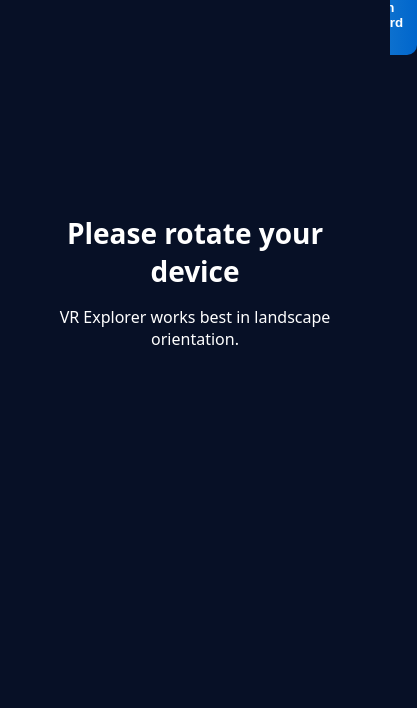
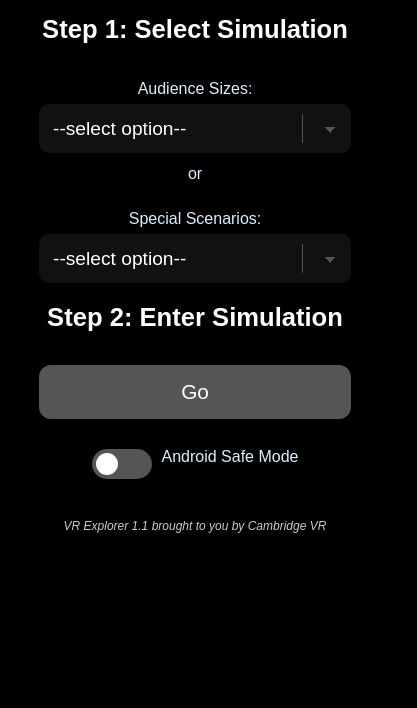
Before and after one commit to CambridgeXR/ExplorerTest9, a plain HTML site: page index.html in a window 390 px wide. Shown: the part 136-844 px from the top of the page, 417 px wide, since content can reach past the window. Drawn offline with Linux system fonts and the light colour scheme.

Commit message:
Update index.html

```diff
--- a/index.html
+++ b/index.html
@@ -1,218 +1,200 @@
-<!doctype html>
+<!DOCTYPE html>
 <html lang="en">
 <head>
-  <meta charset="utf-8" />
-  <meta name="viewport" content="width=device-width,initial-scale=1,viewport-fit=cover" />
-  <meta name="theme-color" content="#0b1220" />
-  <meta name="mobile-web-app-capable" content="yes">
-  <meta name="apple-mobile-web-app-capable" content="yes">
-  <meta name="apple-mobile-web-app-status-bar-style" content="black-translucent">
+<meta charset="UTF-8">
+<meta name="viewport" content="width=device-width, initial-scale=1.0, viewport-fit=cover">
+<title>VR Explorer</title>
 
-  <title>VR Explorer</title>
-  <link rel="manifest" href="/manifest.json">
-  <link rel="icon" href="data:," />
+<link rel="manifest" href="/ExplorerTest9/manifest.json">
 
-  <style>
-    html,body{height:100%;margin:0;background:#071026;color:#fff;font-family:system-ui,-apple-system,Segoe UI,Roboto,'Helvetica Neue',Arial}
-    @media (orientation:portrait){
-      .landscape-warning{display:flex}
-    }
+<meta name="apple-mobile-web-app-capable" content="yes">
+<meta name="apple-mobile-web-app-title" content="VR Explorer">
+<meta name="apple-mobile-web-app-status-bar-style" content="black">
+<link rel="apple-touch-icon" href="/ExplorerTest9/icons/icon-192.png">
 
-    .app{height:100%;display:flex;flex-direction:column;align-items:center;justify-content:flex-start;padding:18px;box-sizing:border-box}
-    h1{font-size:clamp(28px,6vw,48px);margin:8px 0}
-    h2{font-size:18px;margin:6px 0 16px 0;color:#cbe7ff}
+<style>
+body {
+    margin: 0;
+    font-family: Arial, sans-serif;
+    background: #000;
+    color: #fff;
+    text-align: center;
+}
+.container {
+    margin-top: 40px;
+    display: flex;
+    flex-direction: column;
+    align-items: center;
+}
+h1 { font-size: 2.8rem; margin-bottom: 10px; }
+h2 { margin-top: 20px; font-size: 1.6rem; font-weight: 600; }
+label { display: block; margin-top: 15px; font-size: 1rem; color: #dfeeff; text-align: center; }
+select { width: 80%; max-width: 350px; padding: 14px; margin-top: 6px; font-size: 1.2rem; border-radius: 10px; border: none; outline: none; background: #111; color: white; appearance: none; cursor: pointer; background-image: linear-gradient(45deg, transparent 50%, #555 50%), linear-gradient(135deg, #555 50%, transparent 50%), linear-gradient(to right, #555, #555); background-position: calc(100% - 20px) calc(1.2em), calc(100% - 15px) calc(1.2em), calc(100% - 2.5em) 0.5em; background-size: 6px 6px, 6px 6px, 1px 1.5em; background-repeat: no-repeat; }
+.or-text { margin: 12px 0; font-size: 1rem; color: #dfeeff; }
+button#openBtn { margin-top: 12px; padding: 15px 25px; font-size: 1.3rem; color: #fff; border: none; border-radius: 12px; cursor: pointer; width: 80%; max-width: 350px; background-color: #555; }
+button#openBtn.active { background-color: #28a745; }
+footer { margin-top: 40px; font-size: 0.75rem; font-style: italic; opacity: 0.8; margin-bottom: 20px; }
 
-    .controls{display:flex;gap:12px;align-items:center;margin-bottom:18px}
-    select{padding:10px 12px;border-radius:8px;border:1px solid rgba(255,255,255,0.12);background:rgba(255,255,255,0.03);color:#fff;font-size:15px}
+#playerWrap { position: fixed; inset: 0; display: none; background: #000; z-index: 1000; align-items: center; justify-content: center; flex-direction: column; }
+#playerWrap iframe { width: 100%; height: 100%; border: 0; }
 
-    .footer{margin-top:auto;font-size:12px;font-style:italic;opacity:0.8;padding-bottom:6px}
-
-    .start-btn{margin-top:8px;padding:10px 14px;border-radius:10px;border:none;background:linear-gradient(90deg,#2b8bd6,#0066cc);color:white;font-weight:600}
-
-    .player-wrap{position:fixed;inset:0;display:none;background:black;z-index:60;align-items:center;justify-content:center}
-    .player-toolbar{position:absolute;top:10px;left:10px;z-index:120}
-    .player-toolbar button{padding:8px 12px;border-radius:8px;border:none;background:rgba(255,255,255,0.08);color:#fff}
-
-    .cardboard{display:flex;width:100%;height:100%;overflow:hidden}
-    .cardboard iframe{flex:1;border:0;height:100%;width:50vw}
-
-    .mono iframe{width:100%;height:100%}
-
-    .landscape-warning{position:fixed;inset:0;background:#071026;z-index:9999;display:none;align-items:center;justify-content:center;color:#fff;text-align:center;padding:20px}
-  </style>
+#safeModeToggle {
+    display: flex;
+    align-items: center;
+    justify-content: center;
+    margin-top: 15px;
+}
+/* Modern toggle switch */
+.switch {
+  position: relative;
+  display: inline-block;
+  width: 60px;
+  height: 30px;
+}
+.switch input { display: none; }
+.slider {
+  position: absolute;
+  cursor: pointer;
+  top: 0; left: 0; right: 0; bottom: 0;
+  background-color: #555;
+  transition: 0.4s;
+  border-radius: 30px;
+}
+.slider:before {
+  position: absolute;
+  content: "";
+  height: 22px;
+  width: 22px;
+  left: 4px;
+  bottom: 4px;
+  background-color: white;
+  transition: 0.4s;
+  border-radius: 50%;
+}
+input:checked + .slider { background-color: #28a745; }
+input:checked + .slider:before { transform: translateX(30px); }
+</style>
 </head>
 <body>
-  <div class="landscape-warning" id="landWarn">
-    <div>
-      <h1>Please rotate your device</h1>
-      <p>VR Explorer works best in landscape orientation.</p>
-    </div>
-  </div>
 
-  <main class="app" id="app">
+<div class="container" id="home">
     <h1>VR Explorer</h1>
-    <h2>Select Simulation</h2>
+    <h2>Step 1: Select Simulation</h2>
 
-    <div class="controls" aria-hidden="false">
-      <div>
-        <label for="audience">Audience Sizes</label><br>
-        <select id="audience"></select>
-      </div>
-      <div>
-        <label for="scenarios">Special Scenarios</label><br>
-        <select id="scenarios"></select>
-      </div>
-      <div>
-        <button id="openBtn" class="start-btn">Open in Cardboard VR</button>
-      </div>
+    <label for="audienceSelect">Audience Sizes:</label>
+    <select id="audienceSelect">
+        <option value="" selected disabled>--select option--</option>
+    </select>
+
+    <div class="or-text">or</div>
+
+    <label for="scenarioSelect">Special Scenarios:</label>
+    <select id="scenarioSelect">
+        <option value="" selected disabled>--select option--</option>
+    </select>
+
+    <h2>Step 2: Enter Simulation</h2>
+    <button id="openBtn">Go</button>
+
+    <div id="safeModeToggle">
+      <label class="switch">
+        <input type="checkbox" id="safeMode">
+        <span class="slider"></span>
+      </label>
+      <span style="margin-left:10px;color:#dfeeff;">Android Safe Mode</span>
     </div>
 
-    <div class="footer">VR Explorer 1.1 brought to you by Cambridge VR</div>
-  </main>
+    <footer>VR Explorer 1.1 brought to you by Cambridge VR</footer>
+</div>
 
-  <div class="player-wrap" id="playerWrap">
-    <div class="player-toolbar">
-      <button id="exitBtn">Exit VR</button>
-    </div>
-    <div id="playerArea" class="cardboard" aria-live="polite"></div>
-  </div>
+<div id="playerWrap"></div>
 
-  <script>
-    const VIDEOS = {
-      "Audience Sizes": [
-        { id: 'N0-CF', title: 'Audience of 0', url: 'https://player.virtualrealitypublicspeaking.com/?video=N0-CF' },
-        { id: 'N1-CF', title: 'Audience of 1', url: 'https://player.virtualrealitypublicspeaking.com/?video=N1-CF' },
-        { id: 'N2-CF', title: 'Audience of 2', url: 'https://player.virtualrealitypublicspeaking.com/?video=N2-CF' },
-        { id: 'N4-CF', title: 'Audience of 4', url: 'https://player.virtualrealitypublicspeaking.com/?video=N4-CF' },
-        { id: 'N9-CF', title: 'Audience of 9', url: 'https://player.virtualrealitypublicspeaking.com/?video=N9-CF' },
-        { id: 'N16-CF', title: 'Audience of 16', url: 'https://player.virtualrealitypublicspeaking.com/?video=N16-CF' },
-        { id: 'N25-CF', title: 'Audience of 25', url: 'https://player.virtualrealitypublicspeaking.com/?video=N25-CF' },
-        { id: 'N50-CF', title: 'Audience of 50', url: 'https://player.virtualrealitypublicspeaking.com/?video=N50-CF' },
-        { id: 'N100-CF', title: 'Audience of 100', url: 'https://player.virtualrealitypublicspeaking.com/?video=N100-CF' },
-        { id: 'N500-CF', title: 'Audience of 500', url: 'https://player.virtualrealitypublicspeaking.com/?video=N500-CF' },
-        { id: 'N10K-CF', title: 'Audience of 1000s', url: 'https://player.virtualrealitypublicspeaking.com/?video=N10K-CF' }
-      ],
-      "Special Scenarios": [
-        { id: 'ACC01-CF', title: 'TV teleprompter', url: 'https://player.virtualrealitypublicspeaking.com/?video=ACC01-CF' },
-        { id: 'JIC01-CF', title: 'Job interview', url: 'https://player.virtualrealitypublicspeaking.com/?video=JIC01-CF' },
-        { id: 'RIC01-CF', title: 'Radio interview', url: 'https://player.virtualrealitypublicspeaking.com/?video=RIC01-CF' }
-      ]
-    };
+<script>
+// ------------------- VIDEO DATA -------------------
+const videos = {
+  "Audience of 0": { vrLink: "https://player.virtualrealitypublicspeaking.com/?video=N0-CF", ytLink: "https://www.youtube.com/watch?v=8D5ZJjV-9No" },
+  "Audience of 1": { vrLink: "https://player.virtualrealitypublicspeaking.com/?video=N1-CF", ytLink: "https://www.youtube.com/watch?v=L61TY-lVWYc" },
+  "Audience of 2": { vrLink: "https://player.virtualrealitypublicspeaking.com/?video=N2-CF", ytLink: "https://www.youtube.com/watch?v=jisLJabMOaw" },
+  "Audience of 4": { vrLink: "https://player.virtualrealitypublicspeaking.com/?video=N4-CF", ytLink: "https://www.youtube.com/watch?v=583YioSTgGE" },
+  "Audience of 9": { vrLink: "https://player.virtualrealitypublicspeaking.com/?video=N9-CF", ytLink: "https://www.youtube.com/watch?v=7AS7NEA9PFo" },
+  "Audience of 16": { vrLink: "https://player.virtualrealitypublicspeaking.com/?video=N16-CF", ytLink: "https://www.youtube.com/watch?v=_y-lSw1SNaU" },
+  "Audience of 25": { vrLink: "https://player.virtualrealitypublicspeaking.com/?video=N25-CF", ytLink: "https://www.youtube.com/watch?v=CBBwXbX5ogE" },
+  "Audience of 50": { vrLink: "https://player.virtualrealitypublicspeaking.com/?video=N50-CF", ytLink: "https://www.youtube.com/watch?v=RUnKCfWFSfI" },
+  "Audience of 100": { vrLink: "https://player.virtualrealitypublicspeaking.com/?video=N100-CF", ytLink: "https://www.youtube.com/watch?v=ww986pYF46E" },
+  "Audience of 500": { vrLink: "https://player.virtualrealitypublicspeaking.com/?video=N500-CF", ytLink: "https://www.youtube.com/watch?v=S3Ve7FGfjWk" },
+  "Audience of 1000s": { vrLink: "https://player.virtualrealitypublicspeaking.com/?video=N10K-CF", ytLink: "https://www.youtube.com/watch?v=jyUNFPBmJkA" },
+  "TV teleprompter": { vrLink: "https://player.virtualrealitypublicspeaking.com/?video=ACC01-CF", ytLink: "https://www.youtube.com/watch?v=3ZNddx_YNc0" },
+  "Job interview": { vrLink: "https://player.virtualrealitypublicspeaking.com/?video=JIC01-CF", ytLink: "https://www.youtube.com/watch?v=-tsxJfabw0s" },
+  "Radio interview": { vrLink: "https://player.virtualrealitypublicspeaking.com/?video=RIC01-CF", ytLink: "https://www.youtube.com/watch?v=sE3pahN4BwI" }
+};
 
-    const audienceSel = document.getElementById('audience');
-    const scenariosSel = document.getElementById('scenarios');
+// ------------------- POPULATE DROPDOWNS -------------------
+const audienceSel = document.getElementById("audienceSelect");
+const scenarioSel = document.getElementById("scenarioSelect");
+Object.keys(videos).forEach(name=>{
+    if(name.startsWith("Audience")) {
+        const opt = document.createElement("option");
+        opt.value = name; opt.textContent = name; audienceSel.appendChild(opt);
+    } else {
+        const opt = document.createElement("option");
+        opt.value = name; opt.textContent = name; scenarioSel.appendChild(opt);
+    }
+});
 
-    VIDEOS['Audience Sizes'].forEach(v=>{
-      const o = document.createElement('option');
-      o.value = v.url;
-      o.textContent = v.title;
-      audienceSel.appendChild(o);
-    });
+// ------------------- VARIABLES -------------------
+const openBtn = document.getElementById("openBtn");
+const safeModeCheck = document.getElementById("safeMode");
+const playerWrap = document.getElementById("playerWrap");
+let selectedVideoKey = "";
 
-    VIDEOS['Special Scenarios'].forEach(v=>{
-      const o = document.createElement('option');
-      o.value = v.url;
-      o.textContent = v.title;
-      scenariosSel.appendChild(o);
-    });
+// ------------------- UPDATE SELECTION -------------------
+function updateSelection() {
+    const audience = audienceSel.value;
+    const scenario = scenarioSel.value;
+    selectedVideoKey = audience || scenario;
+    if(selectedVideoKey) openBtn.classList.add("active");
+    else openBtn.classList.remove("active");
+}
 
-    function getSelectedURL(){
-      return audienceSel.value || scenariosSel.value;
+audienceSel.addEventListener("change", ()=>{ scenarioSel.value=""; updateSelection(); });
+scenarioSel.addEventListener("change", ()=>{ audienceSel.value=""; updateSelection(); });
+
+// ------------------- OPEN VIDEO -------------------
+openBtn.addEventListener("click", ()=>{
+    if(!selectedVideoKey) return;
+    const video = videos[selectedVideoKey];
+
+    const isIOS = /iPad|iPhone|iPod/.test(navigator.userAgent) && !window.MSStream;
+    const isAndroid = /Android/.test(navigator.userAgent);
+
+    if(safeModeCheck.checked && isAndroid){
+        // ---------------- SAFE MODE: redirect to YouTube ----------------
+        window.open(video.ytLink, "_blank");
+    } else {
+        // ---------------- DEFAULT VR ----------------
+        if(isIOS){
+            // open in Safari
+            window.open(video.vrLink, "_blank");
+        } else {
+            // Android / desktop iframe
+            playerWrap.innerHTML = `<iframe src="${video.vrLink}" allow="autoplay; fullscreen; accelerometer; gyroscope; xr-spatial-tracking"></iframe>
+                                    <button onclick="closePlayer()" style="position:absolute;top:10px;right:10px;z-index:1001;padding:10px 15px;font-size:1rem;border:none;border-radius:8px;cursor:pointer;">Exit VR</button>`;
+            playerWrap.style.display = "flex";
+        }
     }
+});
 
-    const playerWrap = document.getElementById('playerWrap');
-    const playerArea = document.getElementById('playerArea');
-    const openBtn = document.getElementById('openBtn');
-    const exitBtn = document.getElementById('exitBtn');
-    let currentURL = null;
+// ------------------- CLOSE PLAYER -------------------
+function closePlayer(){
+    playerWrap.style.display="none";
+    playerWrap.innerHTML="";
+}
 
-    openBtn.addEventListener('click', ()=>{
-      const url = getSelectedURL();
-      if(!url){alert('Please select a simulation.');return}
-      currentURL = url;
-      openCardboard(url);
-    });
+// ------------------- SERVICE WORKER -------------------
+if("serviceWorker" in navigator){
+    navigator.serviceWorker.register("/ExplorerTest9/sw.js");
+}
+</script>
 
-    exitBtn.addEventListener('click', ()=>{ closeCardboard(); });
-
-    function openCardboard(url){
-      playerArea.className = 'cardboard';
-      playerArea.innerHTML = '';
-
-      const left = document.createElement('iframe');
-      const right = document.createElement('iframe');
-
-      [left,right].forEach(f => {
-        f.setAttribute('allow','autoplay; fullscreen; accelerometer; gyroscope; xr-spatial-tracking');
-        f.src = url;
-      });
-
-      playerArea.appendChild(left);
-      playerArea.appendChild(right);
-
-      playerWrap.style.display = 'flex';
-
-      if(playerWrap.requestFullscreen){
-        playerWrap.requestFullscreen().catch(()=>{});
-      }
-
-      updateLandscapeWarning();
-    }
-
-    function closeCardboard(){
-      if(document.fullscreenElement){
-        document.exitFullscreen().catch(()=>{});
-      }
-      playerWrap.style.display = 'none';
-      playerArea.innerHTML = '';
-      currentURL = null;
-      window.scrollTo(0,0);
-    }
-
-    const landWarn = document.getElementById('landWarn');
-
-    function updateLandscapeWarning(){
-      if(window.matchMedia('(orientation:portrait)').matches){
-        landWarn.style.display = 'flex';
-      } else {
-        landWarn.style.display = 'none';
-      }
-    }
-
-    window.addEventListener('orientationchange', updateLandscapeWarning);
-    updateLandscapeWarning();
-
-    let deferredPrompt;
-    window.addEventListener('beforeinstallprompt', (e)=>{
-      e.preventDefault();
-      deferredPrompt = e;
-      showInstallCTA();
-    });
-
-    function showInstallCTA(){
-      if(!deferredPrompt) return;
-      const btn = document.createElement('button');
-      btn.textContent = 'Install App';
-      btn.className='start-btn';
-      btn.style.marginLeft='12px';
-      btn.addEventListener('click', async ()=>{
-        deferredPrompt.prompt();
-        await deferredPrompt.userChoice;
-        deferredPrompt = null;
-        btn.remove();
-      });
-      document.querySelector('.controls').appendChild(btn);
-    }
-
-    if('serviceWorker' in navigator){
-      navigator.serviceWorker.register('/sw.js').catch(()=>{});
-    }
-
-    if(screen.orientation && screen.orientation.lock){
-      screen.orientation.lock('landscape').catch(()=>{});
-    }
-
-    window.addEventListener('keydown', (ev)=>{ if(ev.key==='Escape') closeCardboard(); });
-  </script>
 </body>
 </html>
```
